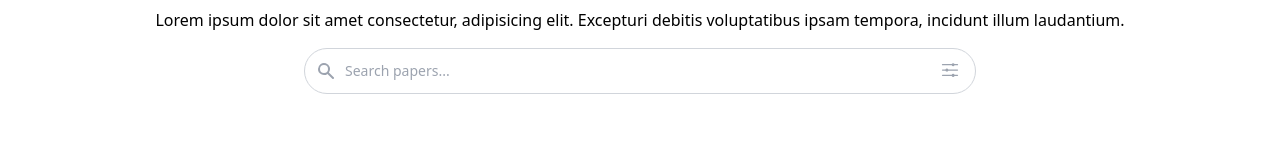
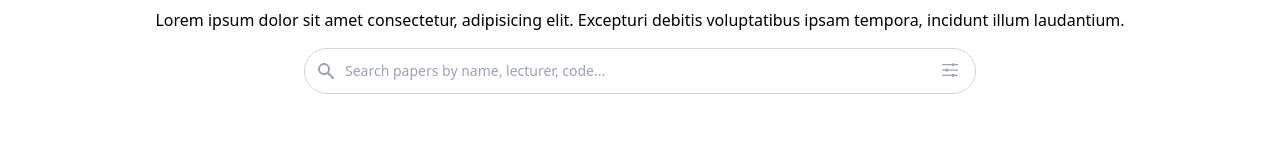
Before and after one commit to abubalo/uokpq, a Next.js app in the folder client/: page / in a window 1280 px wide. Shown: the part 238-382 px from the top of the page. Built offline with nearby package versions, Linux system fonts and the light colour scheme; no server answers.

Commit message:
Improve search logic implementation

```diff
--- a/client/components/ui/search/Search.tsx
+++ b/client/components/ui/search/Search.tsx
@@ -1,17 +1,26 @@
 "use client";
-import React, { useEffect, useRef, useState } from "react";
+
+import { useEffect, useRef, useState } from "react";
 import { SearchOptions } from "../../shared/Icons";
 import ToolTip from "../Tooltip";
 import AdvanceSearchOption from "./AdvanceSearchOption";
+import { usePathname, useRouter, useSearchParams } from "next/navigation";
+import { useSearchStore } from "@/stores/searchStore";
 
-type SearchProps = {
-  searchQuery?: string;
-  onSearchChange?: (query: string) => void;
-};
 
-const Search: React.FC<SearchProps> = ({ searchQuery, onSearchChange }) => {
+const Search: React.FC = () => {
   const [showAdvanceOptions, setShowAdvanceOptions] = useState(false);
   const containerRef = useRef<HTMLDivElement | null>(null);
+  const { query, setQuery } = useSearchStore();
+
+  const searchParams = useSearchParams();
+  const pathname = usePathname();
+  const { replace } = useRouter();
+
+  useEffect(() => {
+    const queryParam = searchParams.get("query") || "";
+    setQuery(queryParam);
+  }, [searchParams, setQuery]);
 
   useEffect(() => {
     const handleClickOutside = (event: MouseEvent) => {
@@ -27,22 +36,45 @@ const Search: React.FC<SearchProps> = ({ searchQuery, onSearchChange }) => {
     return () => document.removeEventListener("mousedown", handleClickOutside);
   }, []);
 
+  const updateSearchParams = (
+    term: string,
+    searchParams: URLSearchParams,
+    pathname: string,
+    replace: (url: string) => void
+  ) => {
+    const params = new URLSearchParams(searchParams);
+
+    if (term) {
+      params.set("query", term);
+    } else {
+      params.delete("query");
+    }
+
+    replace(`${pathname}?${params.toString()}`);
+  };
+
   const handleInputChange = (e: React.ChangeEvent<HTMLInputElement>) => {
-    // onSearchChange(e.target.value);
+    const value = e.target.value;
+    setQuery(value);
+    handleSearch(value);
+  };
+
+  const handleSearch = (term: string) => {
+    updateSearchParams(term, searchParams, pathname, replace);
   };
 
   return (
     <div
       ref={containerRef}
-      className="relative hidden w-full max-w-2xl md:block"
+      className="relative hidden w-full md:max-w-md lg:max-w-2xl md:block"
     >
       <div className="relative flex items-center">
         <input
           type="text"
-          placeholder="Search papers..."
-          value={searchQuery}
+          placeholder="Search papers by name, lecturer, code..."
+          value={query}
           onChange={handleInputChange}
-          className="w-full py-3 pl-10 pr-12 text-sm transition duration-150 ease-in-out bg-transparent border border-gray-300 rounded-full focus:outline-none focus:ring-2 focus:ring-blue-500 focus:border-transparent placeholder:text-gray-400 dark:bg-transparent dark:border-gray-400 dark:text-white dark:placeholder:text-gray-200 dark:focus-within:bg-gray-800"
+          className="w-full py-3 pl-10 pr-12 text-sm transition duration-150 ease-in-out bg-transparent border border-gray-300 rounded-full focus:outline-none focus:ring-2 focus:ring-neutral-500 focus:border-transparent placeholder:text-gray-400 dark:bg-transparent dark:border-gray-400 dark:text-white dark:placeholder:text-gray-500 dark:focus-within:bg-transparent"
         />
         <div className="absolute inset-y-0 left-0 flex items-center pl-3 pointer-events-none">
           <svg
@@ -61,7 +93,7 @@ const Search: React.FC<SearchProps> = ({ searchQuery, onSearchChange }) => {
           <ToolTip text="Show options">
             <button
               type="button"
-              className="p-1 text-gray-400 rounded-full hover:text-gray-500 focus:outline-none "
+              className="p-1 text-gray-400 rounded-full hover:text-gray-500 focus:outline-none"
               onClick={() => setShowAdvanceOptions(true)}
             >
               <SearchOptions className="w-5 h-5" />
```
